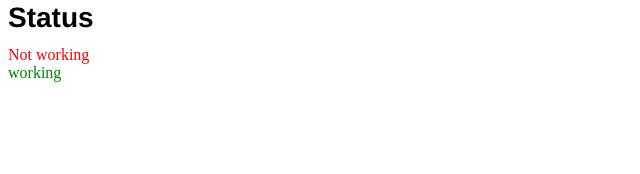
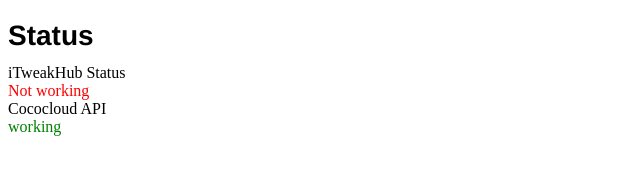
Before and after one commit to Ibinou/iTH-Status, a plain HTML site: page index.html in a window 1280 px wide. Shown: the whole page, without its empty margins (0-640 px from the left). Drawn offline with Linux system fonts and the light colour scheme.

Commit message:
Update index.html

```diff
--- a/index.html
+++ b/index.html
@@ -9,9 +9,9 @@
 </head>
 <body>
 
-    <h1 id="home" style="font-family:helvetica;font-size:28px;color: black;margin-top: -6px;margin-bottom: 12px;">Status</h1>
-	<div id="status"></div>
-    <div id="cocostatus"></div>
+    <h1 id="home" style="font-family:helvetica;font-size:28px;color: black;margin-top: 20px;margin-bottom: 12px;">Status</h1>
+	<span>iTweakHub Status<div id="status"></div></span>
+    <span>Cococloud API<div id="cocostatus"></div></span>
 <script>
 function isSiteOnline(url, callback) {
     var timer = setTimeout(function() {
```
